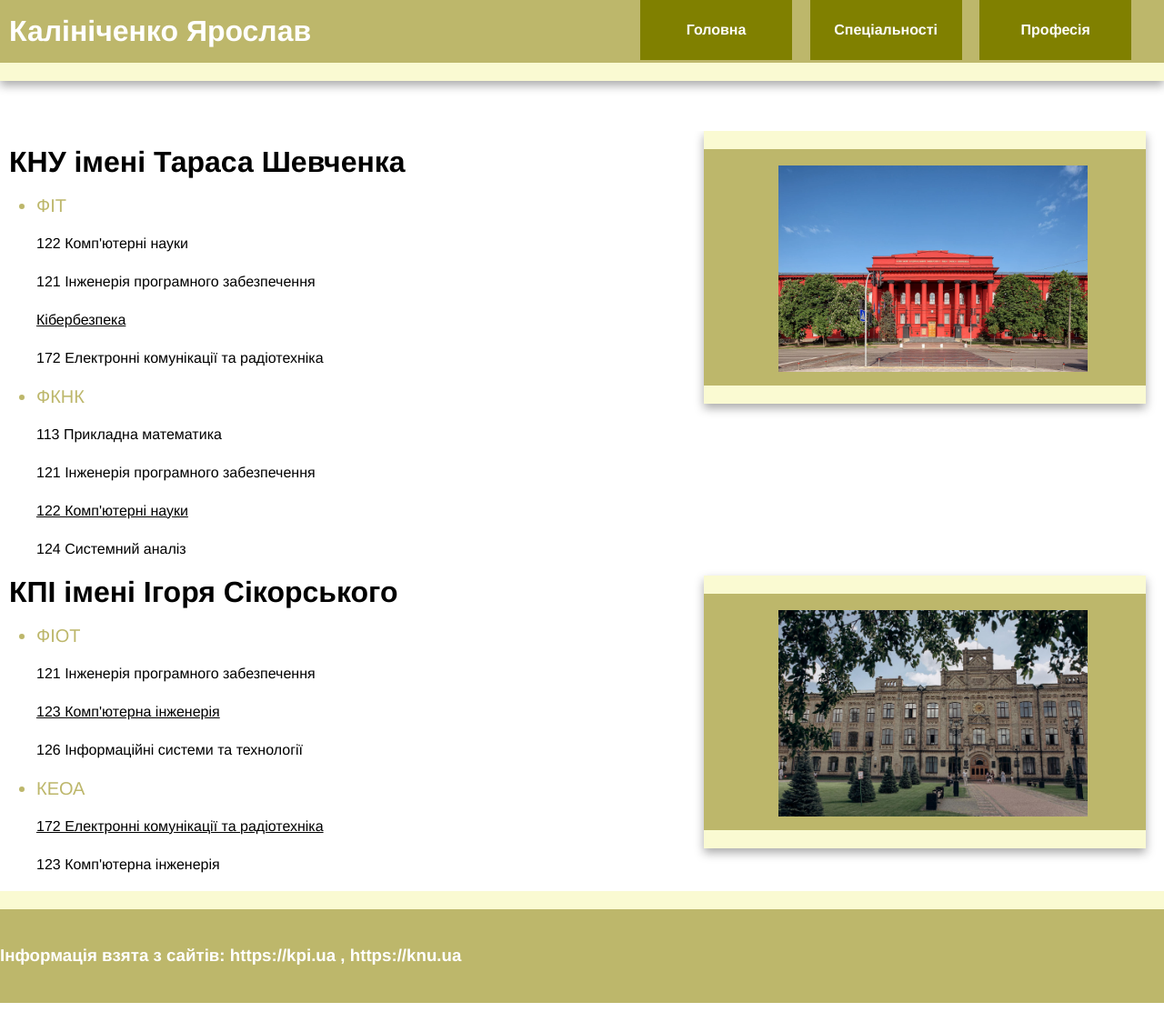
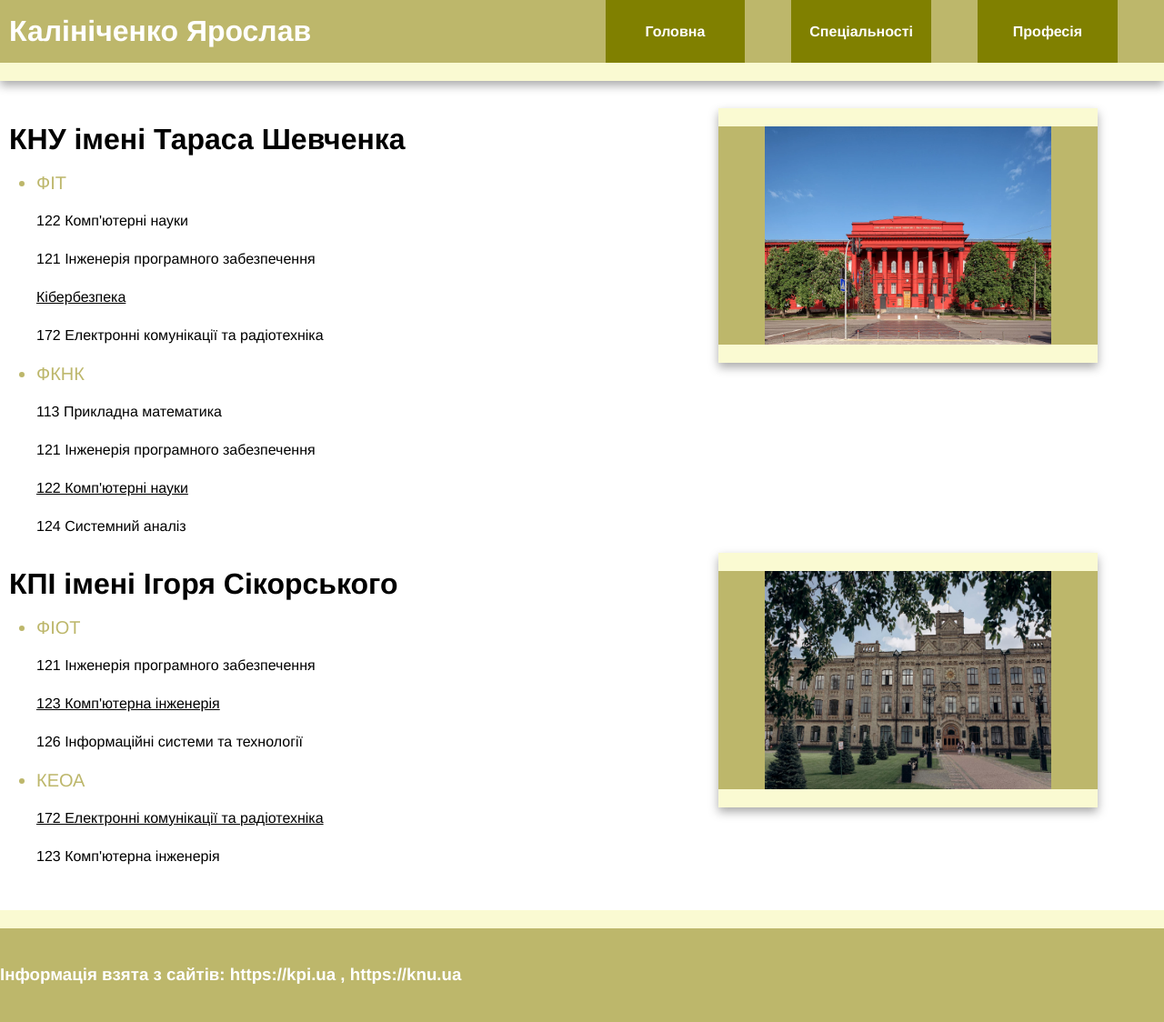
Before and after one commit to opagnuha0907/opagnuha0907.github.io, a plain HTML site: page spec.html in a window 1280 px wide. Shown: the whole page at 91% size. Before the commit the page ends 1103 px from the top, so only its background shows below. Drawn offline with Linux system fonts and the light colour scheme.

Commit message:
spec.html

```diff
--- a/spec.html
+++ b/spec.html
@@ -1,36 +1,33 @@
 <HTML>
 <HEAD>
 <Title>Спеціальності</Title>
-<link rel="stylesheet" href="css\mycss.css">
+<link rel="stylesheet" href="css\mains.css">
 <meta name="viewport" content="width=device-width, initial-scale=1.0">
 </HEAD>
-
 
 <BODY>
 
 	<div class="header-container">
 		<header class="wapper clearfix">
+			<div class="col-13">
 				<h1 class="title">Калініченко Ярослав</h1>
-
-
+			</div>
 				<nav>
 					<ul>
-
-		<li><a href="index.html">Головна</a></li>
-		<li><a href="spec.html">Спеціальності</a></li>
-		<li><a href="zaw.html">Професія</a></li>
-
-
-
+						<li><div class="col-3"><a href="index.html">Головна</a></div></li>
+						<div class="col-1"><p></p></div>
+						<li><div class="col-3"><a href="spec.html">Спеціальності</a></div></li>
+						<div class="col-1"><p></p></div>
+						<li><div class="col-3"><a href="zaw.html">Професія</a></div></li>
+						<div class="col-1"><p></p></div>
 					</ul>
 				</nav>
-
-
 		</header>
 	</div>
- <img src="images\dop.jpg" width="100%" height="18%">
 
-<main class="main wapper clearfix" align="right"><aside><img width = "340" heigh = "180" align = "center" src="images\SHEWA.webp"></aside></main>
+	<div class="col-26">
+		<main class="main wapper clearfix">
+			<div class="col-14">
 				<div class="ab">
 					<h1>КНУ імені Тараса Шевченка</h1>
 					<ul>
@@ -46,8 +43,13 @@
 					   <p>124 Системний аналіз </p>
 					</ul>
 				</div>
-
-<main class="main wapper clearfix" align="right"><aside><img width = "340" heigh = "180" align = "center" src="images\KPI.jpg"></aside></main>
+			</div>
+			<div class="col-11">
+				<aside class="aside_spec">
+					<img width = "100%" height="104.3%" src="images\SHEWA.webp">
+				</aside>
+			</div>
+			<div class="col-14">
 				<div class="ab">
 					<h1>КПІ імені Ігоря Сікорського</h1>
 					<ul>
@@ -60,12 +62,22 @@
 						<p>123 Комп'ютерна інженерія</p>
 					</ul>
 				</div>
+			</div>
+			<div class="col-11">
+				<aside class="aside_spec" >
+						<img width = "100%" height="104.3%" src="images\KPI.jpg">
+				</aside>
+			</div>
+		</main>
+	</div>
 
+	<div class="col-26">
 		<div class="footer-container">
 		<footer class="wapper">
 		  <h3>Інформація взята з сайтів: https://kpi.ua , https://knu.ua</h3>
 		</footer>
 		</div>
+	</div>
 
 </BODY>
 </HTML>
```
Lines whose indentation alone changed are shown as unchanged.
